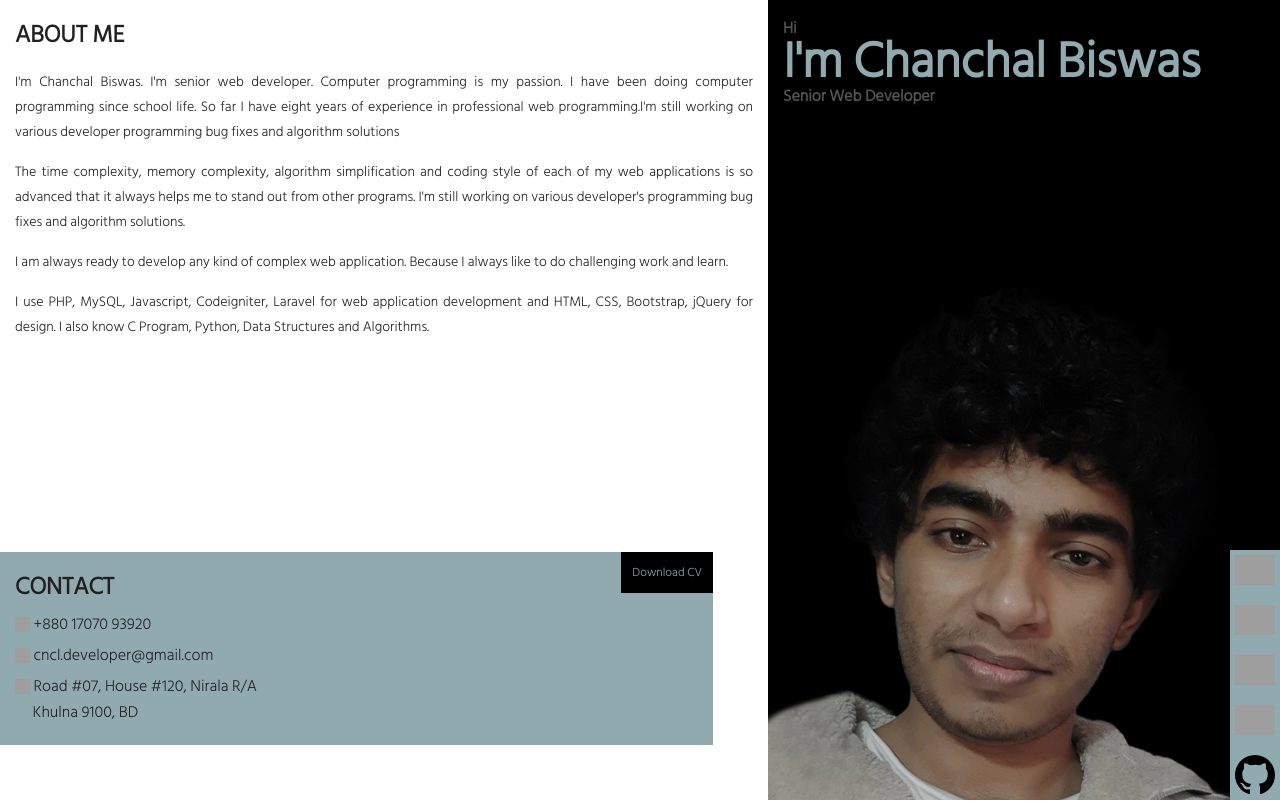
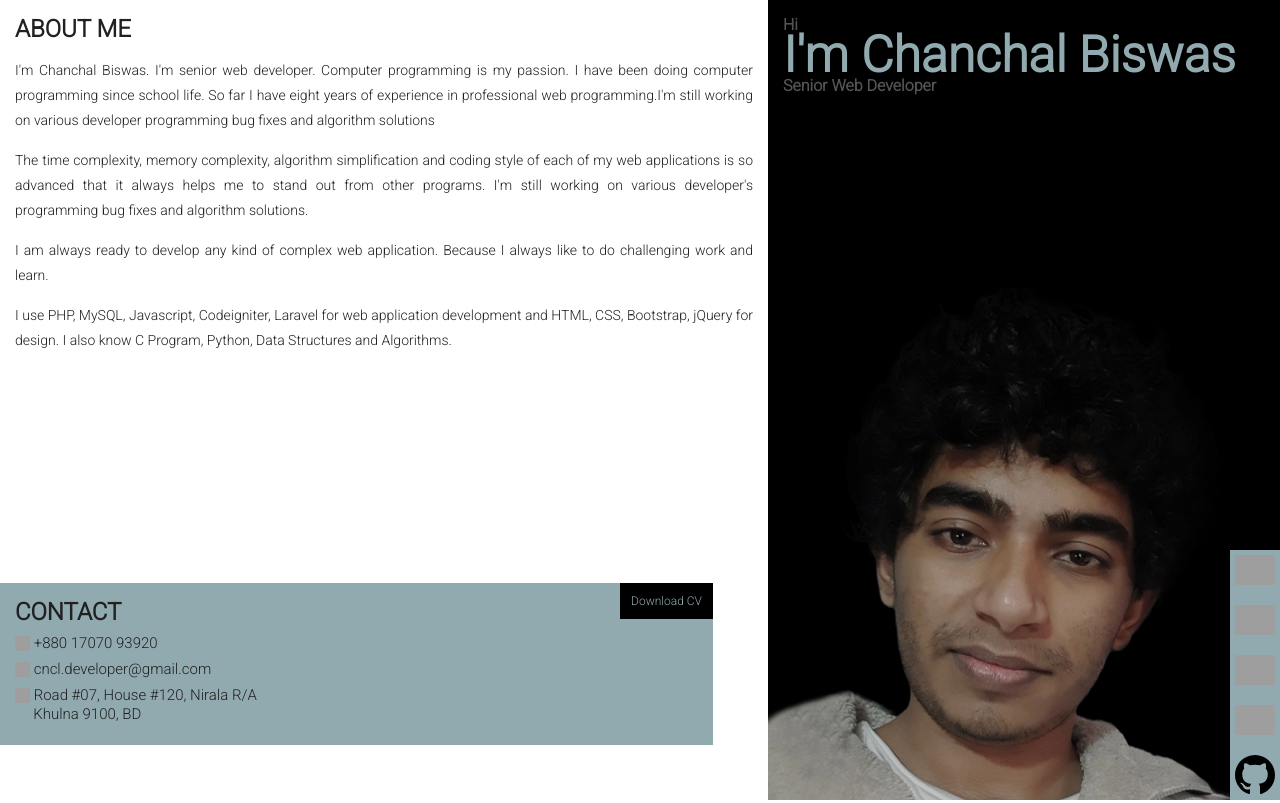
Before and after one commit to net-chanchal/chanchal.net, a PHP site: page / in a window 1280 px wide. Run offline with PHP 8.4, Linux system fonts and the light colour scheme; grey boxes are pictures that could not be loaded.

Commit message:
commit 7

```diff
--- a/index.html
+++ b/index.html
@@ -13,15 +13,18 @@
     <meta name="revisit-after" content=" days">
     <meta name="author" content="Chanchal Biswas">
     <link rel="stylesheet" href="style.css">
+    <link rel="preconnect" href="https://fonts.googleapis.com">
+    <link rel="preconnect" href="https://fonts.gstatic.com" crossorigin>
+    <link href="https://fonts.googleapis.com/css2?family=Roboto:wght@300&display=swap" rel="stylesheet">
     <link rel="icon" type="image/x-icon" href="img/favicon.ico">
     <title>Chanchal :: Web Developer</title>
 </head>
 <body>
 <aside>
     <div class="heading">
-        <h4>Hi</h4>
+        <strong>Hi</strong>
         <h1>I'm Chanchal Biswas</h1>
-        <h4>Senior Web Developer</h4>
+        <strong>Senior Web Developer</strong>
     </div>
     <div class="dev-img">
         <img src="img/chanchal.webp" alt="img/chanchal.webp" width="100%" height="100%">
@@ -55,7 +58,7 @@
         <ul>
             <li><a href="tel:+8801707093920"><img src="img/phone.svg" width="15" height="15" alt="img/phone.svg"> +880 17070 93920</a></li>
             <li><a href="mailto:cncl.developer@gmail.com"><img src="img/email.svg" width="15" height="15" alt="img/email.svg"> cncl.developer@gmail.com</a></li>
-            <li><a href=""><img src="img/location-pin.svg" width="15" height="15" alt="img/location-pin.svg"> Road #07, House #120, Nirala R/A<br>&nbsp;&nbsp;&nbsp;&nbsp; Khulna 9100, BD</a></li>
+            <li><a href="#"><img src="img/location-pin.svg" width="15" height="15" alt="img/location-pin.svg"> Road #07, House #120, Nirala R/A<br>&nbsp;&nbsp;&nbsp;&nbsp; Khulna 9100, BD</a></li>
         </ul>
     </div>
 </section>
--- a/style.css
+++ b/style.css
@@ -1,11 +1,10 @@
-@import url('https://fonts.googleapis.com/css2?family=Hind+Siliguri:wght@300&display=swap');
 *{
     margin: 0;
     padding: 0;
     box-sizing: border-box;
 }
 body {
-    font-family: 'Hind Siliguri', sans-serif;
+    font-family: 'Roboto', sans-serif;
     color: #212121;
 }
 
@@ -82,7 +81,7 @@ aside {
     line-height: 42px;
 }
 
-.heading h4 {
+.heading strong {
     color: #545454;
 }
 .about-detail {
@@ -109,11 +108,12 @@ aside {
     list-style: none;
 }
 .contact ul li {
-    margin: 5px 0;
+    margin: 7px 0;
 }
 .contact ul li a {
     color: #212121;
     text-decoration: none;
+    font-size: 15px;
 }
 .contact ul li img {
     display: inline-block;
```
